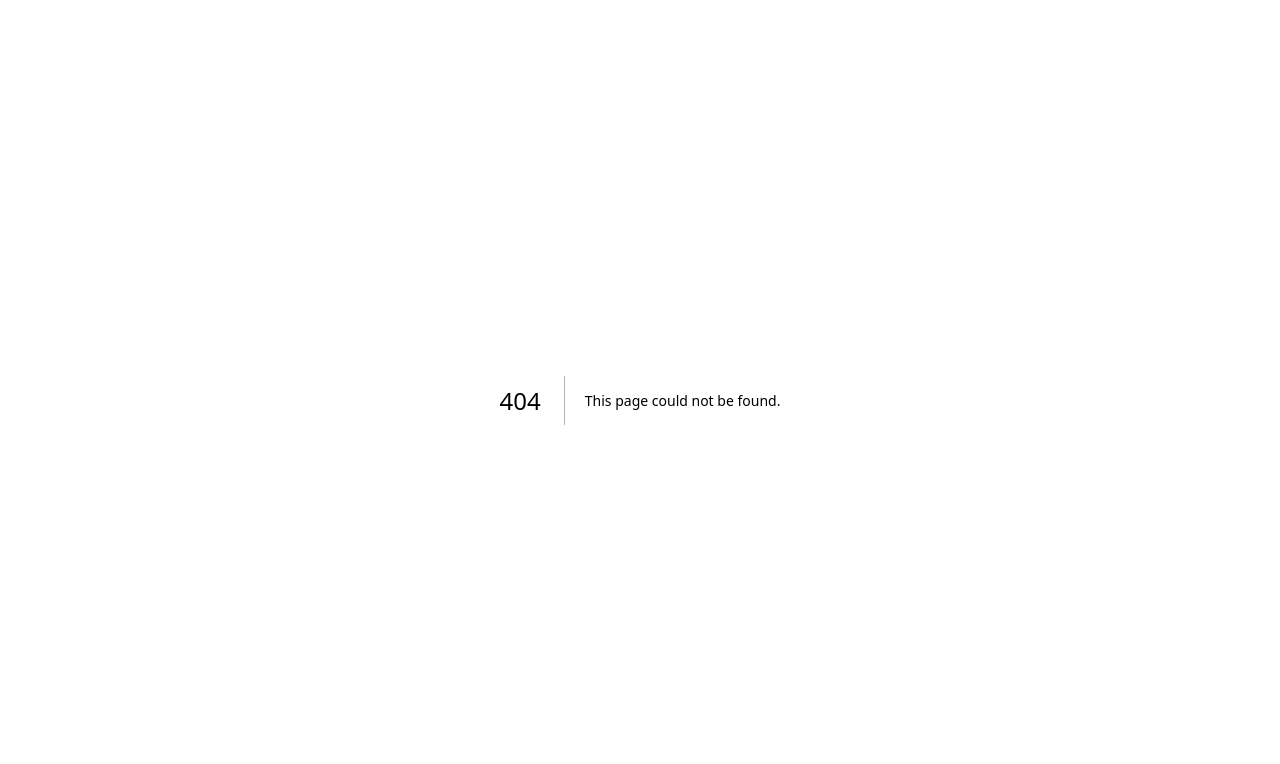
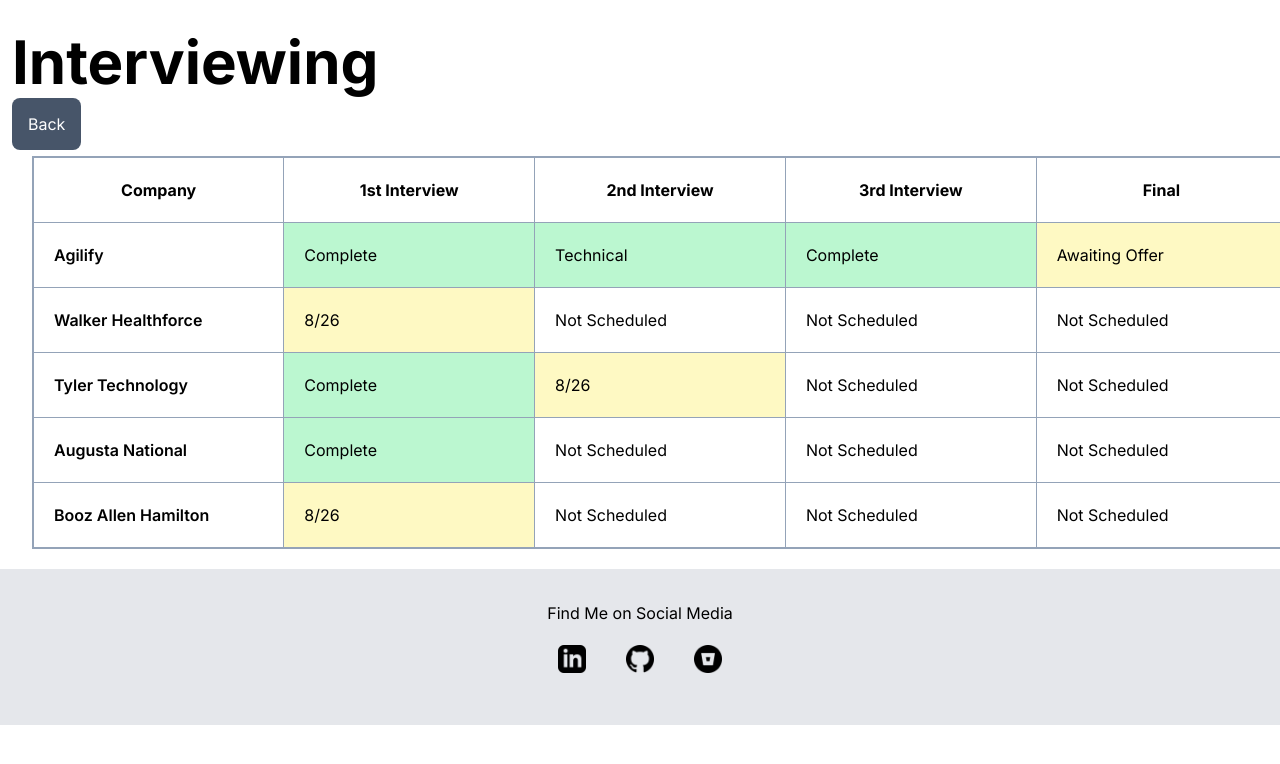
Before and after one commit to drethedevjs/andre-cv, a Next.js app: page /interviews in a window 1280 px wide. Before the commit this address had no page. Shown: the top 764 px of the page. Built offline with nearby package versions, Linux system fonts and the light colour scheme.

Commit message:
Added Interviewing Page

```diff
--- a/app/globals.css
+++ b/app/globals.css
@@ -25,3 +25,15 @@ h4 {
 .btn-lg {
   @apply bg-slate-600 hover:bg-slate-400 rounded-lg p-6 text-white text-lg;
 }
+
+tr {
+  @apply hover:bg-orange-50;
+}
+
+th, td {
+  @apply border border-slate-400 p-5;
+}
+
+.header-row {
+  @apply font-semibold;
+}
--- /dev/null
+++ b/app/interviews/page.tsx
@@ -0,0 +1,63 @@
+import Footer from "@/components/Footer";
+
+const page = () => {
+  return (
+    <>
+      <div className="container px-3 pt-8">
+        <h1 className="mb-5">Interviewing</h1>
+        <a href="/" className="btn">Back</a>
+        <table className="table-fixed m-5 border-collapse border-2 border-slate-400 w-full">
+        <thead>
+          <tr>
+            <th className="">Company</th>
+            <th className="">1st Interview</th>
+            <th className="">2nd Interview</th>
+            <th className="">3rd Interview</th>
+            <th className="">Final</th>
+          </tr>
+        </thead>
+        <tbody>
+          <tr>
+            <td className="header-row">Agilify</td>
+            <td className="bg-green-200">Complete</td>
+            <td className="bg-green-200">Technical</td>
+            <td className="bg-green-200">Complete</td>
+            <td className="bg-yellow-100">Awaiting Offer</td>
+          </tr>
+          <tr>
+            <td className="header-row">Walker Healthforce</td>
+            <td className="bg-yellow-100">8/26</td>
+            <td className="">Not Scheduled</td>
+            <td className="">Not Scheduled</td>
+            <td className="">Not Scheduled</td>
+          </tr>
+          <tr>
+            <td className="header-row">Tyler Technology</td>
+            <td className="bg-green-200">Complete</td>
+            <td className="bg-yellow-100">8/26</td>
+            <td className="">Not Scheduled</td>
+            <td className="">Not Scheduled</td>
+          </tr>
+          <tr>
+            <td className="header-row">Augusta National</td>
+            <td className="bg-green-200">Complete</td>
+            <td className="">Not Scheduled</td>
+            <td className="">Not Scheduled</td>
+            <td className="">Not Scheduled</td>
+          </tr>
+          <tr>
+            <td className="header-row">Booz Allen Hamilton</td>
+            <td className="bg-yellow-100">8/26</td>
+            <td className="">Not Scheduled</td>
+            <td className="">Not Scheduled</td>
+            <td className="">Not Scheduled</td>
+          </tr>
+        </tbody>
+        </table>
+      </div>
+      <Footer opacity={30} />
+    </>
+  );
+}
+
+export default page;
--- a/app/layout.tsx
+++ b/app/layout.tsx
@@ -1,7 +1,6 @@
 import type { Metadata } from "next";
 import { Inter } from "next/font/google";
 import "./globals.css";
-import Footer from "@/components/Footer";
 
 const inter = Inter({ subsets: ["latin"] });
 
```
